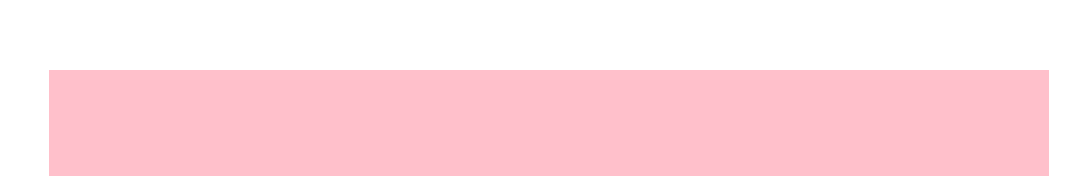
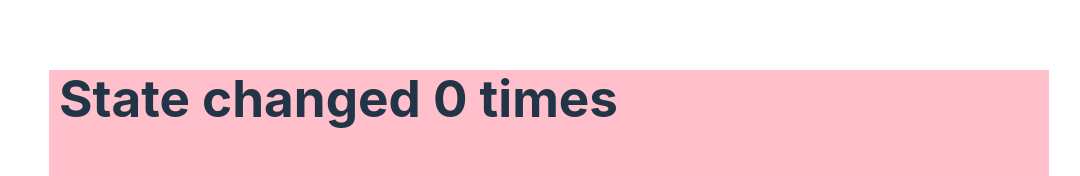
Before and after one commit to Extraterra1/Odin-Project, a React (Vite) app in the folder node-path/React/my-first-react-app/: page / in a window 1280 px wide. Shown: the part 708-884 px from the top of the page, without its empty margins (91-1171 px from the left). Built offline with nearby package versions, Linux system fonts and the light colour scheme.

Commit message:
add count state to Colors.jsx

```diff
--- a/node-path/React/my-first-react-app/src/Colors.jsx
+++ b/node-path/React/my-first-react-app/src/Colors.jsx
@@ -3,9 +3,11 @@ const COLORS = ['pink', 'green', 'blue', 'yellow', 'purple'];
 
 export default function Colors() {
   const [backgroundColor, setBackgroundColor] = useState(COLORS[0]);
+  const [count, setCount] = useState(0);
 
   const onButtonClick = (color) => () => {
     setBackgroundColor(color);
+    setCount(count + 1);
   };
 
   return (
@@ -15,6 +17,7 @@ export default function Colors() {
         backgroundColor
       }}
     >
+      <h1>State changed {count} times</h1>
       {COLORS.map((color) => (
         <button type="button" key={color} onClick={onButtonClick(color)} className={backgroundColor === color ? 'selected' : ''}>
           {color}
--- a/node-path/React/my-first-react-app/src/index.css
+++ b/node-path/React/my-first-react-app/src/index.css
@@ -79,6 +79,7 @@ button:focus-visible {
 }
 
 .App {
+  position: relative;
   display: flex;
   justify-content: space-around;
   align-items: center;
@@ -110,3 +111,9 @@ button:focus-visible {
   outline: 5px solid #000;
   background-color: #fff;
 }
+
+.App h1 {
+  position: absolute;
+  top: 0;
+  left: 10px;
+}
```
